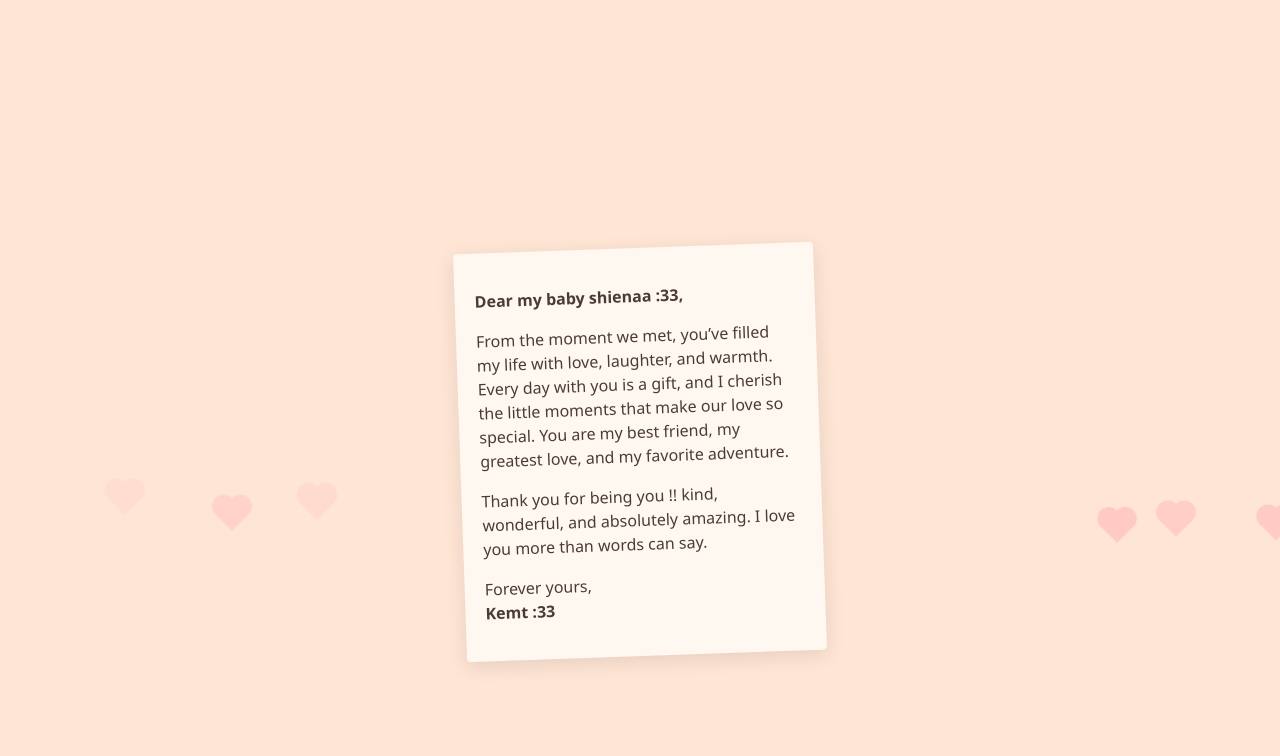
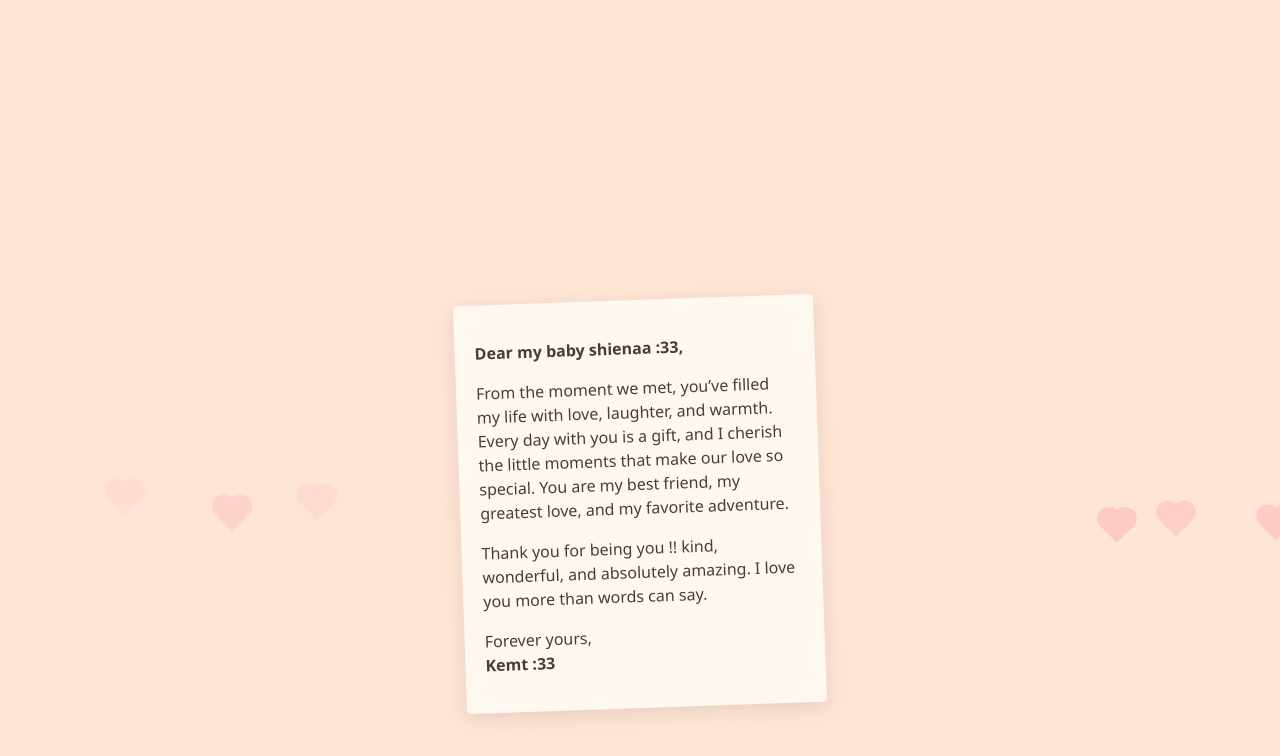
Before and after one commit to cosmo-afk/mishiena, a plain HTML site: page index.html in a window 1280 px wide. Both pictures are taken after a click on the element 640 px from the left and 400 px from the top of the page. Shown: the top 756 px of the page. Drawn offline with Linux system fonts and the light colour scheme.

Commit message:
Update index.html

```diff
--- a/index.html
+++ b/index.html
@@ -122,7 +122,7 @@
   }
 
   .letter.visible {
-  top: 70%; /* pushed 10% lower */
+  top: 90%; /* pushed 10% lower */
   left: 50%;
   opacity: 1;
   transform: translate(-50%, -50%) scale(1) rotate(-2deg);
```
